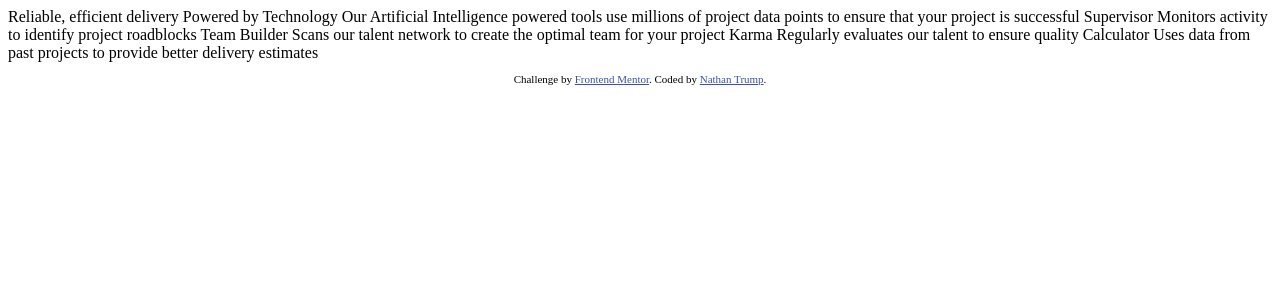
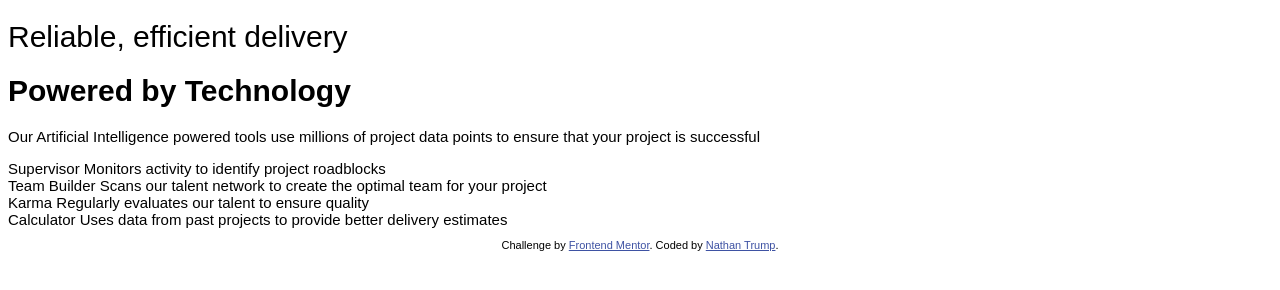
Before and after one commit to nstrump/four-card, a plain HTML site: page index.html in a window 1280 px wide. Drawn offline with Linux system fonts and the light colour scheme; a web font is replaced by a local one.

Commit message:
Created sass setup and started semantic html.

```diff
--- a/index.html
+++ b/index.html
@@ -9,31 +9,36 @@
   <title>Frontend Mentor | Four card feature section</title>
 
   <!-- Feel free to remove these styles or customise in your own stylesheet 👍 -->
-  <style>
-    .attribution { font-size: 11px; text-align: center; }
-    .attribution a { color: hsl(228, 45%, 44%); }
-  </style>
+  <link rel="stylesheet" href="css/style.css">
 </head>
 <body>
 
-  Reliable, efficient delivery
-  Powered by Technology
+<header>
+    <h1 class="heading">Reliable, efficient delivery</h1>
+    <h1 class="heading"><strong class="heading--bold">Powered by Technology</strong></h1>
 
-  Our Artificial Intelligence powered tools use millions of project data points
-  to ensure that your project is successful
+    <p>Our Artificial Intelligence powered tools use millions of project data points
+    to ensure that your project is successful</p>
+</header>
 
+<main class="card-container">
+  <section class="card">
     Supervisor
     Monitors activity to identify project roadblocks
-
+  </section>
+  <section class="card">
     Team Builder
     Scans our talent network to create the optimal team for your project
-
+  </section>
+  <section class="card">
     Karma
     Regularly evaluates our talent to ensure quality
-
+  </section>
+  <section class="card">
     Calculator
     Uses data from past projects to provide better delivery estimates
-
+  </section>
+</main>
 
   <footer>
     <p class="attribution">
--- /dev/null
+++ b/style.scss
@@ -0,0 +1,38 @@
+@import url(https://fonts.google.com/specimen/Poppins);
+
+/////// Colors
+
+//Primary
+
+$red: hsl(0, 78%, 62%);
+$cyan: hsl(180, 62%, 55%);
+$orange: hsl(34, 97%, 64%);
+$blue: hsl(212, 86%, 64%);
+
+//Neutral
+
+$dark-blue: hsl(234, 12%, 34%);
+$gray-blue: hsl(229, 6%, 66%);
+
+//font
+
+
+body {
+    font-size: 15px;
+    font-family: 'Poppins', sans-serif;
+    font-weight: 200;
+}
+
+.heading {
+
+    font-weight: 400;
+
+    &--bold {
+        font-weight: 600;
+    }
+}
+
+
+
+.attribution { font-size: 11px; text-align: center; }
+.attribution a { color: hsl(228, 45%, 44%); }
```
Also changed, not shown: css/style.css (added), dist/css/style.min.css (added), 2 other files. Lines whose indentation alone changed are shown as unchanged.
